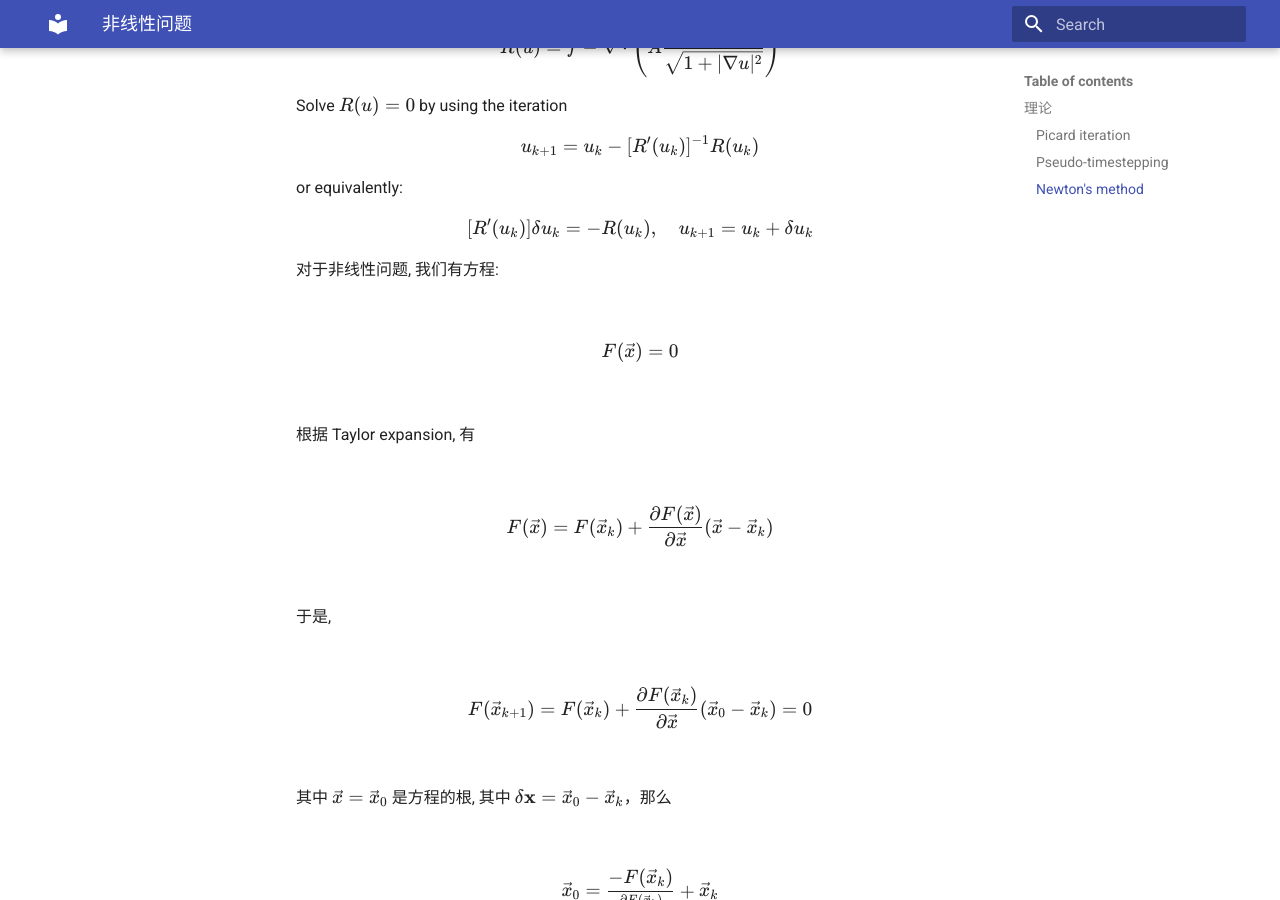
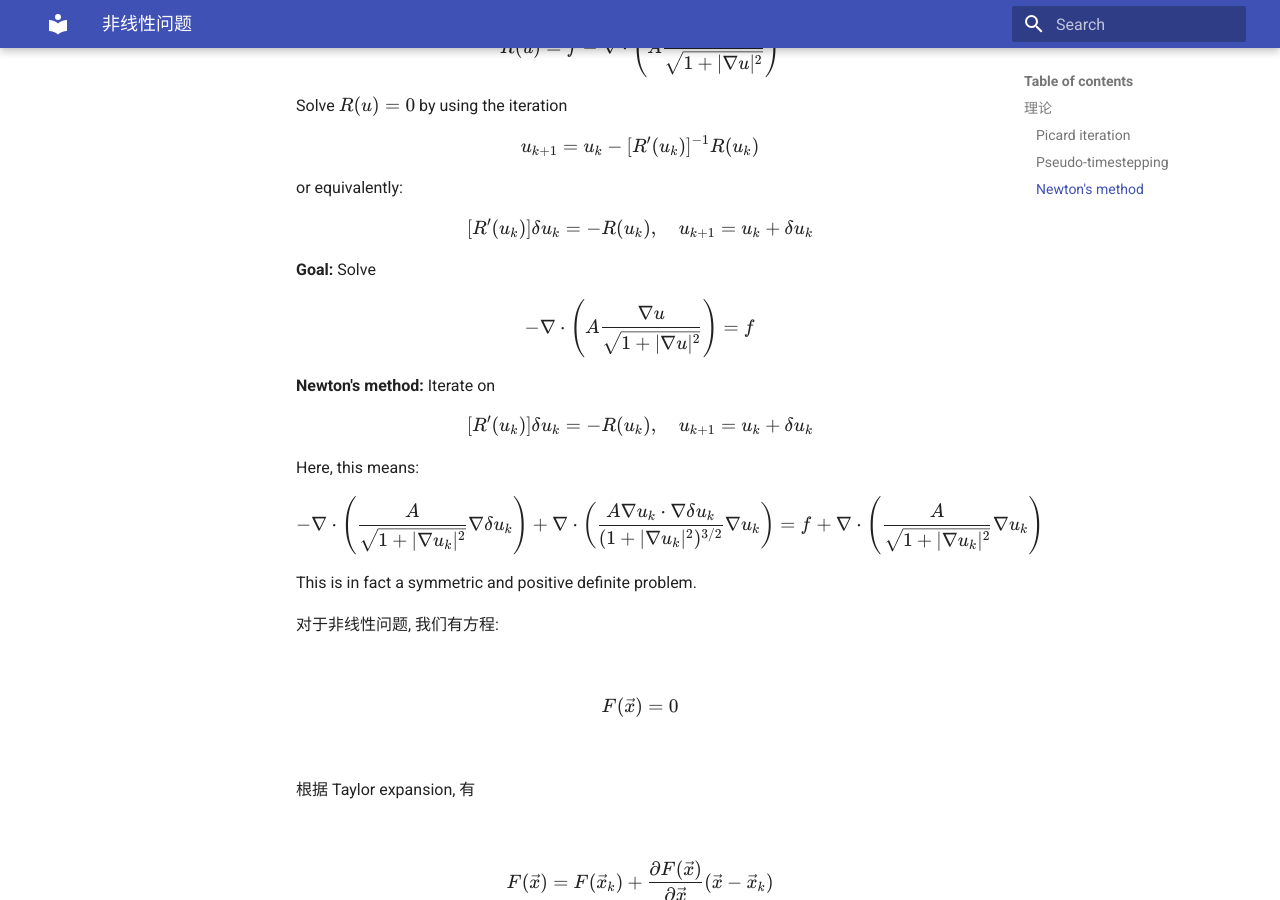
Before and after one commit to ymma98/technotes, an MkDocs documentation site: the page built from docs/FEM/dealii-08_非线性问题.md, in a window 1280 px wide and 900 px high, scrolled down 2271 px. Built offline with MkDocs 1.6.1 and Material for MkDocs 9.7.7, drawn with Linux system fonts in a browser that asks for light colours.

Commit message:
docs/FEM/dealii-08_非线性问题.md updated from https://stackedit.cn/

```diff
--- a/docs/FEM/dealii-08_非线性问题.md
+++ b/docs/FEM/dealii-08_非线性问题.md
@@ -85,6 +85,22 @@ $$
 [R'(u_k)] \delta u_k = -R(u_k), \quad u_{k+1} = u_k + \delta u_k
 $$
 
+**Goal:** Solve
+$$
+- \nabla \cdot \left( A \frac{\nabla u}{\sqrt{1 + |\nabla u|^2}} \right) = f
+$$
+
+**Newton's method:** Iterate on
+$$
+[R'(u_k)] \delta u_k = -R(u_k), \quad u_{k+1} = u_k + \delta u_k
+$$
+
+Here, this means:
+$$
+- \nabla \cdot \left( \frac{A}{\sqrt{1 + |\nabla u_k|^2}} \nabla \delta u_k \right) + \nabla \cdot \left( \frac{A \nabla u_k \cdot \nabla \delta u_k}{(1 + |\nabla u_k|^2)^{3/2}} \nabla u_k \right) = f + \nabla \cdot \left( \frac{A}{\sqrt{1 + |\nabla u_k|^2}} \nabla u_k \right)
+$$
+
+This is in fact a symmetric and positive definite problem.
 
 
 
```
Also changed, not shown: other parts of docs/FEM/dealii-08_非线性问题.md (+4 -4 lines).
